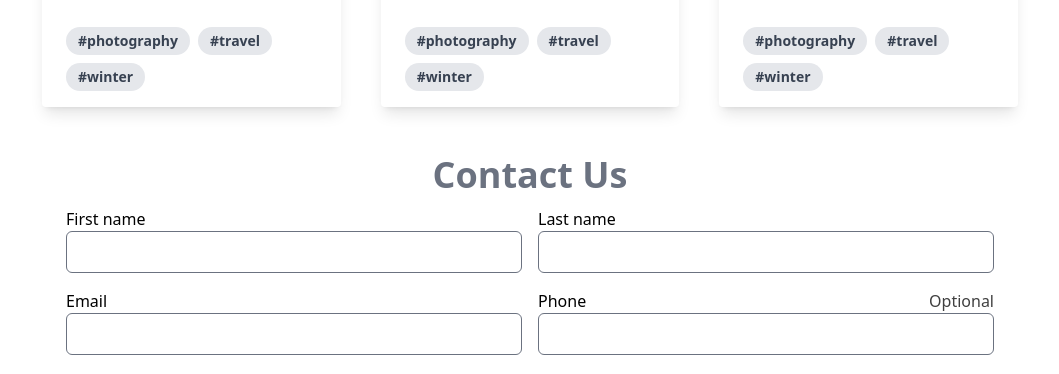
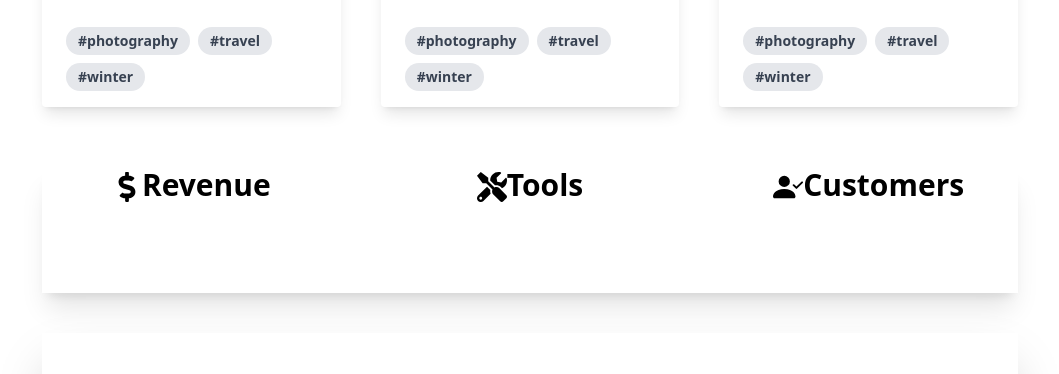
Before and after one commit to SarkerPabon/algo-landing-page, a React (Create React App) app: page / in a window 1280 px wide. Shown: the part 1140-1514 px from the top of the page, without its empty margins (110-1169 px from the left). Built offline with nearby package versions, Linux system fonts and the light colour scheme.

Commit message:
Add Business Summary

```diff
--- a/package.json
+++ b/package.json
@@ -8,11 +8,13 @@
     "@testing-library/user-event": "^13.5.0",
     "leaflet": "^1.8.0",
     "react": "^18.1.0",
+    "react-countup": "^6.2.0",
     "react-dom": "^18.1.0",
     "react-icons": "^4.4.0",
     "react-leaflet": "^4.0.0",
     "react-router-dom": "^6.3.0",
     "react-scripts": "5.0.1",
+    "react-visibility-sensor": "^5.1.1",
     "web-vitals": "^2.1.4"
   },
   "scripts": {
--- a/src/App.js
+++ b/src/App.js
@@ -4,12 +4,14 @@ import Footer from "./components/Footer";
 import Map from "./components/Map";
 import Navbar from "./components/Navbar";
 import Products from "./components/Products";
+import Summary from "./components/Summary";
 
 function App() {
 	return (
 		<div>
 			<Navbar />
 			<Products />
+			<Summary />
 			<Contact />
 			<Map />
 			<Footer />
--- a/src/components/Contact.js
+++ b/src/components/Contact.js
@@ -1,10 +1,10 @@
 const Contact = () => (
-	<div className='container mx-auto p-6 '>
+	<div className='container mx-auto p-6 shadow-2xl'>
 		<h1 className='text-center my-3 text-4xl font-bold text-gray-500'>
 			Contact Us
 		</h1>
 		<form>
-			<div className='grid grid-cols-2 gap-4'>
+			<div className='grid grid-cols-2 gap-4 '>
 				<div className='flex flex-col'>
 					<label htmlFor='first-name'>First name</label>
 					<input
--- /dev/null
+++ b/src/components/Summary.js
@@ -0,0 +1,81 @@
+import CountUp from "react-countup";
+import { BsFillPersonCheckFill } from "react-icons/bs";
+import { FaDollarSign, FaTools } from "react-icons/fa";
+import VisibilitySensor from "react-visibility-sensor";
+
+const Summary = () => {
+	return (
+		<>
+			<div className='mt-5 py-10 '>
+				<div className='grid grid-cols-1 md:grid-cols-3  gap-10  container mx-auto shadow-xl'>
+					<div className='card-body flex flex-col pb-10 shadow-2xl md:shadow-none'>
+						<h2 className='card-title text-3xl font-bold text-center'>
+							<FaDollarSign className='inline' />
+							Revenue
+						</h2>
+						<VisibilitySensor>
+							{({ isVisible }) => (
+								<div
+									className='flex justify-center items-center text-3xl'
+									style={{ height: 50 }}
+								>
+									{isVisible ? (
+										<CountUp
+											start={1}
+											duration={5}
+											suffix=' lacs'
+											end={330000}
+										/>
+									) : null}
+								</div>
+							)}
+						</VisibilitySensor>
+					</div>
+					<div className='card-body flex flex-col pb-10 shadow-2xl md:shadow-none'>
+						<h2 className='card-title text-3xl font-bold text-center'>
+							<FaTools className='inline' />
+							Tools
+						</h2>
+						<VisibilitySensor>
+							{({ isVisible }) => (
+								<div
+									className='flex justify-center items-center text-3xl'
+									style={{ height: 50 }}
+								>
+									{isVisible ? (
+										<CountUp start={1} duration={5} suffix=' +' end={1500} />
+									) : null}
+								</div>
+							)}
+						</VisibilitySensor>
+					</div>
+					<div className='card-body flex flex-col pb-10 shadow-2xl md:shadow-none'>
+						<h2 className='card-title text-3xl font-bold text-center'>
+							<BsFillPersonCheckFill className='inline' />
+							Customers
+						</h2>
+						<VisibilitySensor>
+							{({ isVisible }) => (
+								<div
+									className='flex justify-center items-center text-3xl'
+									style={{ height: 50 }}
+								>
+									{isVisible ? (
+										<CountUp
+											start={1}
+											duration={5}
+											suffix=' customers'
+											end={20000}
+										/>
+									) : null}
+								</div>
+							)}
+						</VisibilitySensor>
+					</div>
+				</div>
+			</div>
+		</>
+	);
+};
+
+export default Summary;
```
Also changed, not shown: 1 other file (tests, documents, lock files or other folders).
